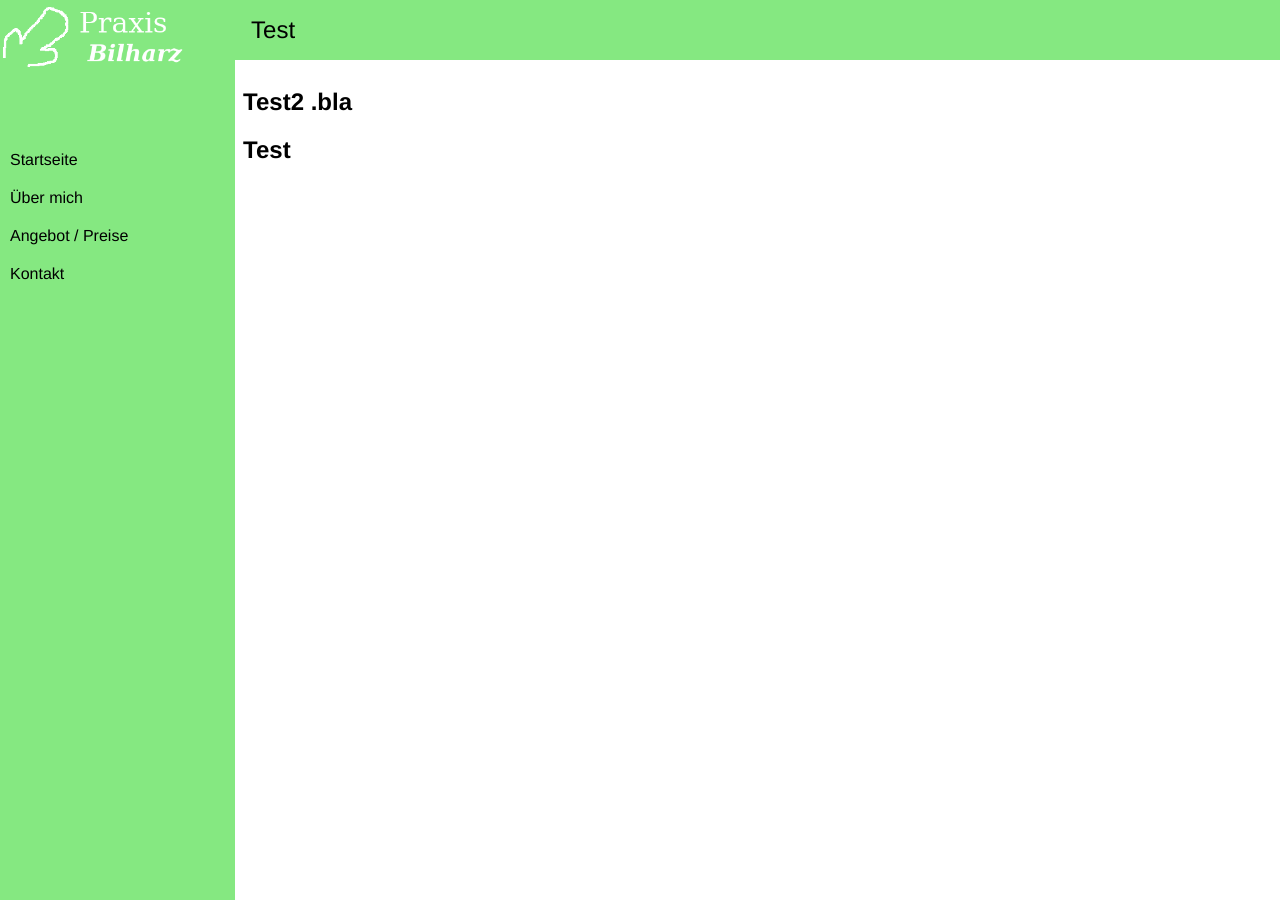
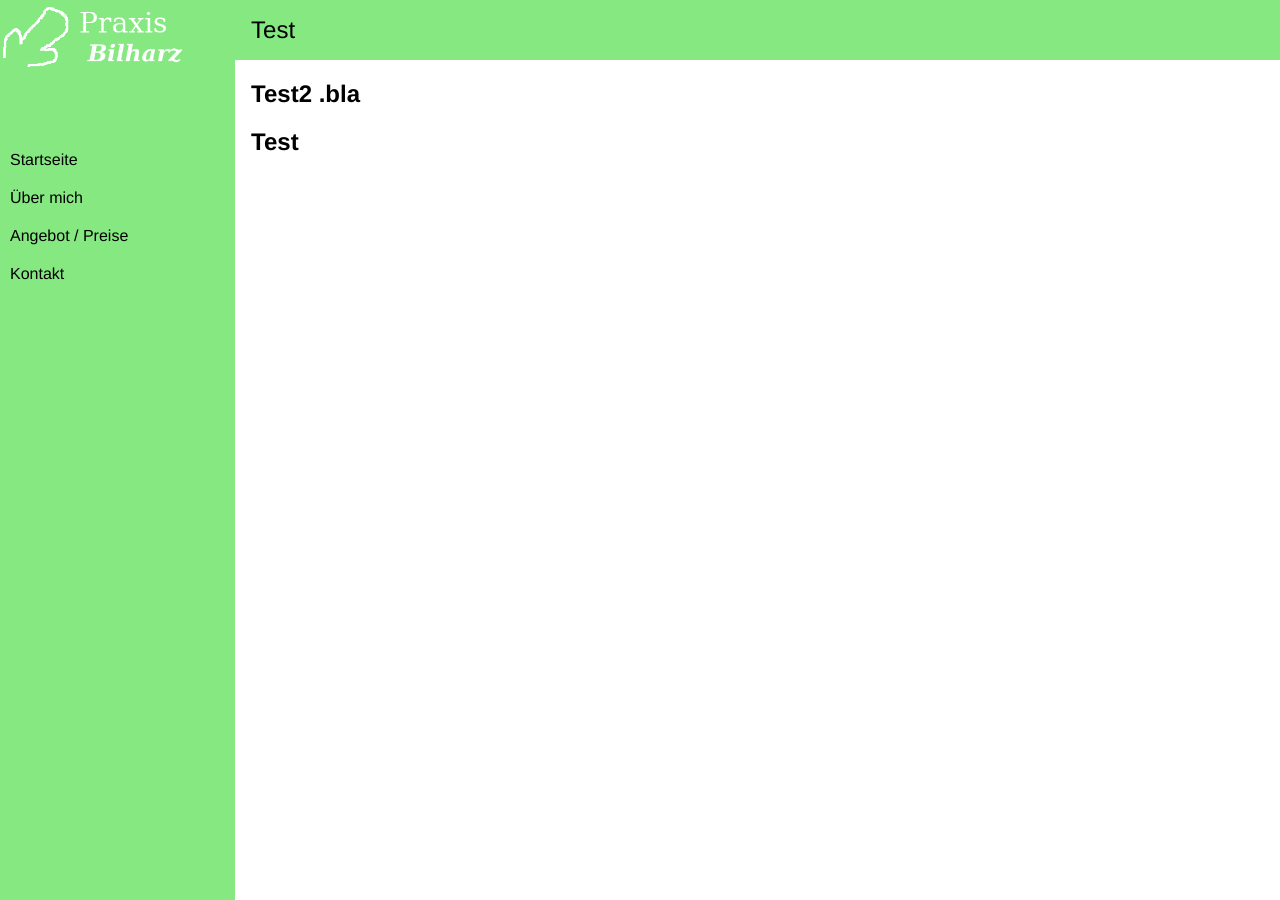
Before and after one commit to sbsoftware/scaling-spoon, a Jekyll site: the page built from index.markdown, in a window 1280 px wide. Built offline with Jekyll 4.4.1, drawn with Linux system fonts in a browser that asks for light colours.

Commit message:
Set padding of content div to match top app bar indentation

```diff
--- a/css/styles.scss
+++ b/css/styles.scss
@@ -19,5 +19,5 @@ body {
 }
 
 .content {
-  padding: 8px;
+  padding: 0 1em;
 }
```
